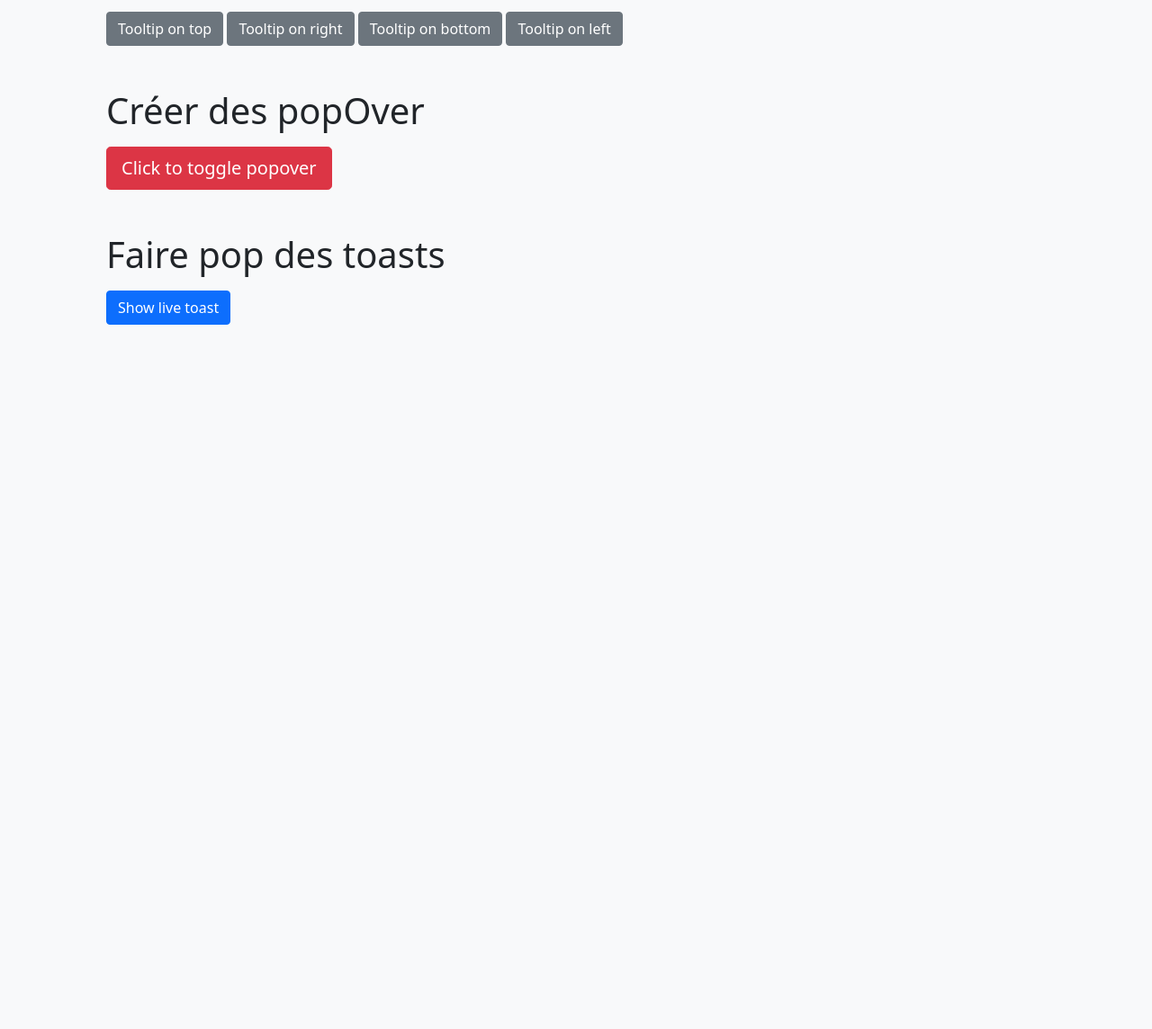
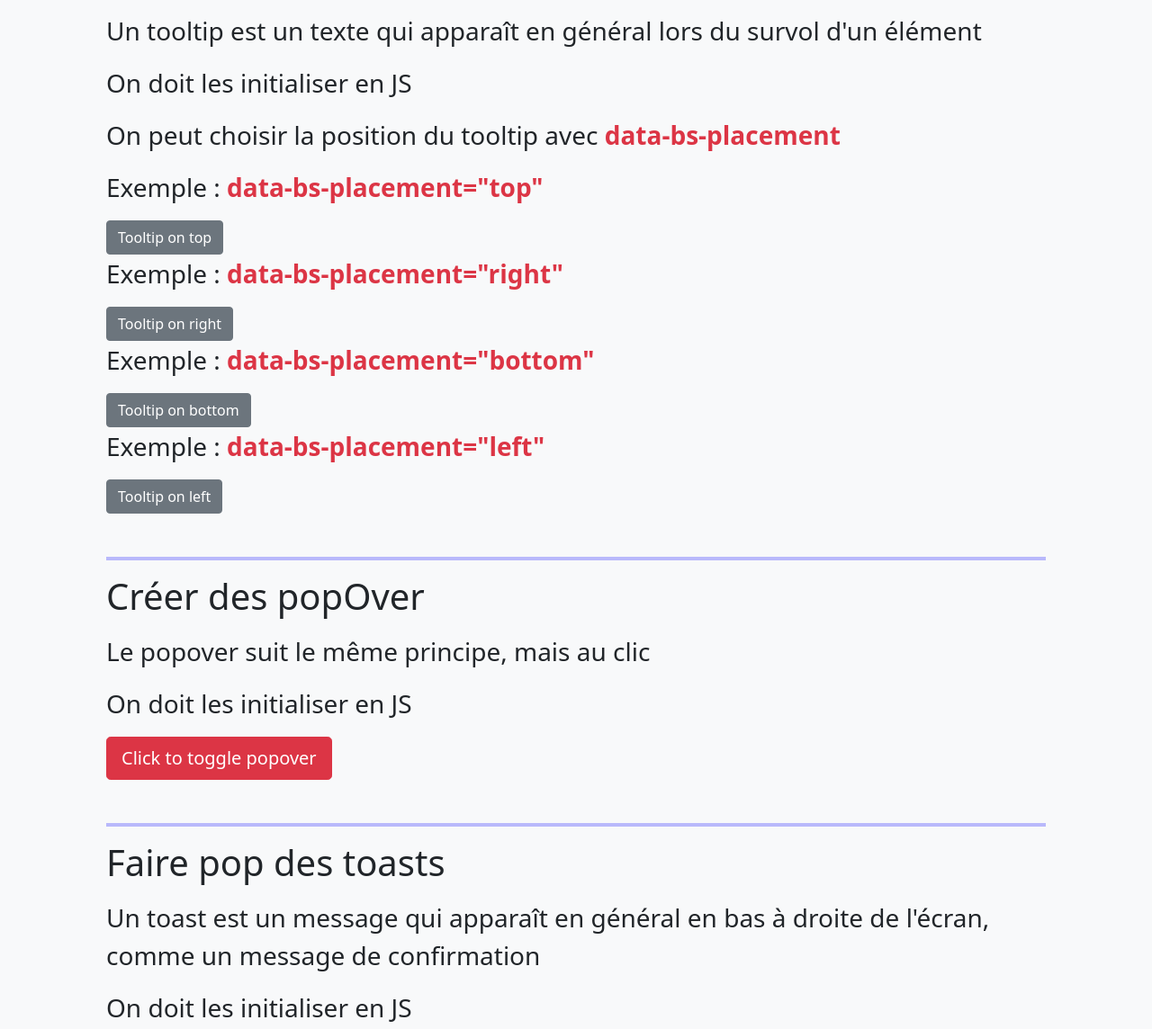
Before and after one commit to prestationweb42/Formation-Bootstrap-5, a plain HTML site: page 1. Sandbox/5. Composants avec JS/6. Tooltip-PopOver-Toast.html in a window 1280 px wide. Shown: the part 482-1626 px from the top of the page at 90% size. Before the commit the page ends 939 px from the top, so only its background shows below. Drawn offline with nearby package versions, Linux system fonts and the light colour scheme.

Commit message:
lesson Composants JS Tooltip-PopOver-Toast

```diff
--- a/1. Sandbox/5. Composants avec JS/6. Tooltip-PopOver-Toast.html
+++ b/1. Sandbox/5. Composants avec JS/6. Tooltip-PopOver-Toast.html
@@ -47,37 +47,40 @@
 <div class="container p-5 mb-5">
 
     <h2 class="display-6 mb-3">Créer des tooltips </h2>
+    <p class="fs-3">Un tooltip est un texte qui apparaît en général lors du survol d'un élément<span class="text-danger"></span></p>
+    <p class="fs-3">On doit les initialiser en JS<span class="text-danger"></span></p>
+    <p class="fs-3">On peut choisir la position du tooltip avec <span class="text-danger fw-bold">data-bs-placement</span></p>
 
-    <!-- Un tooltip est un texte qui apparaît en général lors du survol d'un élément  -->
-    <!-- On doit les initialiser en JS -->
-    <!-- On peut choisir la position du tooltip avec data-bs. -->
-
+    <p class="fs-3">Exemple : <span class="text-danger fw-bold">data-bs-placement="top"</span></p>
     <button type="button" class="btn btn-secondary" data-bs-toggle="tooltip" data-bs-placement="top" title="Tooltip on top">
       Tooltip on top
     </button>
+    <p class="fs-3">Exemple : <span class="text-danger fw-bold">data-bs-placement="right"</span></p>
     <button type="button" class="btn btn-secondary" data-bs-toggle="tooltip" data-bs-placement="right" title="Tooltip on right">
       Tooltip on right
     </button>
+    <p class="fs-3">Exemple : <span class="text-danger fw-bold">data-bs-placement="bottom"</span></p>
     <button type="button" class="btn btn-secondary" data-bs-toggle="tooltip" data-bs-placement="bottom" title="Tooltip on bottom">
       Tooltip on bottom
     </button>
+    <p class="fs-3">Exemple : <span class="text-danger fw-bold">data-bs-placement="left"</span></p>
     <button type="button" class="btn btn-secondary" data-bs-toggle="tooltip" data-bs-placement="left" title="Tooltip on left">
       Tooltip on left
     </button>
 
-
-    <h2 class="display-6 mb-3 mt-5">Créer des popOver</h2>
-
-    <!-- Le popover suit le même principe, mais au clic ! -->
-    <!-- On doit les initialiser en JS -->
+    <!-- Créer des popOver -->
+    <hr class="mt-5" style="border: 2px solid blue" />
+    <h2 class="display-6 mb-3">Créer des popOver</h2>
+    <p class="fs-3">Le popover suit le même principe, mais au clic<span class="text-danger fw-bold"></span></p>
+    <p class="fs-3">On doit les initialiser en JS<span class="text-danger fw-bold"></span></p>
 
     <button type="button" class="btn btn-lg btn-danger example-popover" data-bs-toggle="popover" title="Popover title" data-bs-content="And here's some amazing content. It's very engaging. Right?">Click to toggle popover</button>
 
-
-    <h2 class="display-6 mb-3 mt-5">Faire pop des toasts</h2>
-
-    <!-- Un toast est un message qui apparaît en général en bas à droite de l'écran, comme un message de confirmation. -->
-    <!-- On doit les initialiser en JS -->
+    <!-- Faire pop des toasts -->
+    <hr class="mt-5" style="border: 2px solid blue" />
+    <h2 class="display-6 mb-3">Faire pop des toasts</h2>
+    <p class="fs-3">Un toast est un message qui apparaît en général en bas à droite de l'écran, comme un message de confirmation<span class="text-danger fw-bold"></span></p>
+    <p class="fs-3">On doit les initialiser en JS<span class="text-danger fw-bold"></span></p>
 
     <button type="button" class="btn btn-primary" id="liveToastBtn">Show live toast</button>
 
```
